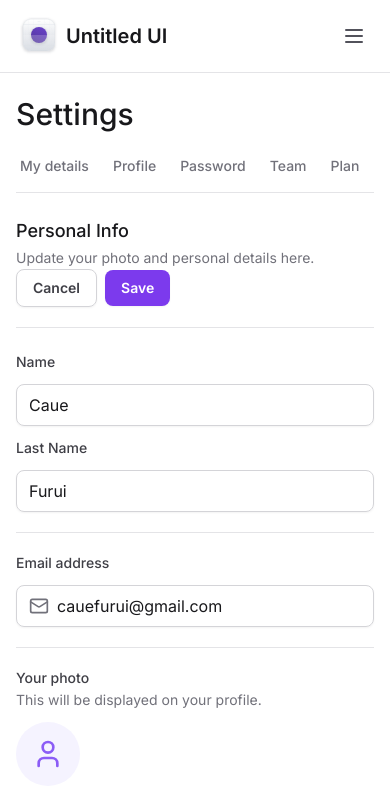
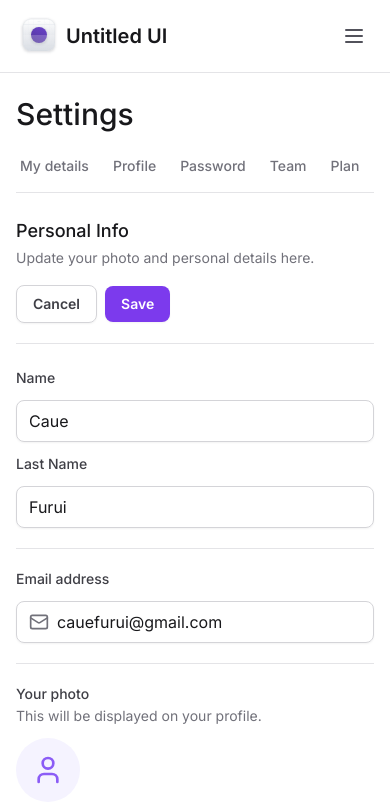
Before and after one commit to CaueFurui/tailwind-next, a Next.js app: page / in a window 390 px wide. Shown: the top 804 px of the page. Built offline with nearby package versions, Linux system fonts and the light colour scheme.

Commit message:
feat: adding mobile responsivity

```diff
--- a/src/app/page.tsx
+++ b/src/app/page.tsx
@@ -15,7 +15,7 @@
 
       <div className="mt-6 flex flex-col">
         {/* Header */}
-        <div className="flex flex-col justify-between border-b border-zinc-200 pb-5 lg:flex-row lg:items-center">
+        <div className="flex flex-col justify-between gap-4 border-b border-zinc-200 pb-5 lg:flex-row lg:items-center">
           <div className="space-y-1">
             <h2 className="text-lg font-medium text-zinc-900">Personal Info</h2>
             <span className="text-sm text-zinc-500">
```
